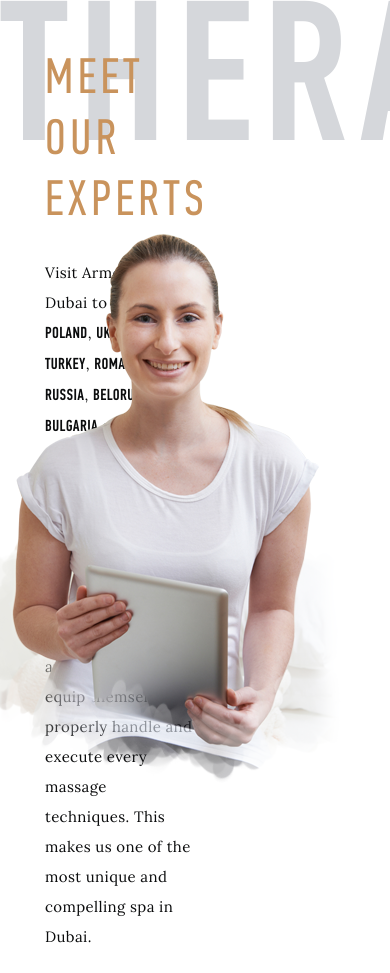
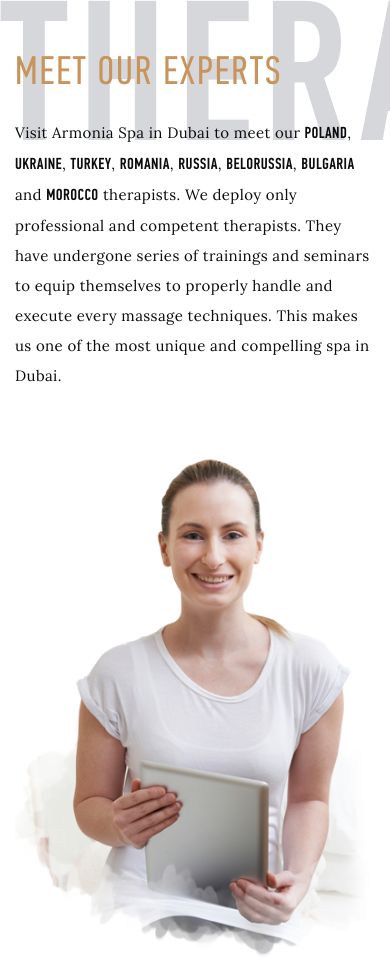
Before and after one commit to geouser/spa, a plain HTML site: page therapists.html in a window 390 px wide. Shown: the part 310-1283 px from the top of the page. Drawn offline with nearby package versions, Linux system fonts and the light colour scheme; some packages are replaced by stand-ins of ours; files that its build step writes are made by us from their sources.

Commit message:
about us + therapists

```diff
--- a/css/scss/04-pages/_page-about-us.scss
+++ b/css/scss/04-pages/_page-about-us.scss
@@ -10,6 +10,12 @@
         text-transform: uppercase;
         font-weight: normal;
         margin-bottom: 25px;
+
+        @media (max-width: 767px) {
+            font-size: 40px;
+            letter-spacing: 0.05em;
+            margin-bottom: 20px;
+        }
     }
 
     .text {
@@ -22,14 +28,38 @@
         padding-right: 8.33%;
         padding-left: 50%;
 
+        @media (max-width: 991px) {
+            padding-right: 0;
+        }
+
+        @media (max-width: 767px) {
+            padding: 0;
+        }
+
         img {
             position: absolute;
             left: 8.33%;
             top: 50%;
+            max-width: 47%;
             -webkit-transform: translateY(-50%);
             -ms-transform: translateY(-50%);
             -o-transform: translateY(-50%);
             transform: translateY(-50%);
+
+            @media (max-width: 991px) {
+                left: 0;
+            }
+
+            @media (max-width: 767px) {
+                position: static;
+                max-width: 100%;
+                display: block;
+                margin: 40px auto 0;
+                -webkit-transform: none;
+                -ms-transform: none;
+                -o-transform: none;
+                transform: none;
+            }
         }
     }
 
@@ -37,14 +67,39 @@
         padding-left: 8.33%;
         padding-right: 50%;
 
+        @media (max-width: 991px) {
+            padding-left: 0;
+        }
+
+        @media (max-width: 767px) {
+            padding: 0;
+        }
+
         img {
             position: absolute;
             right: 8.33%;
             top: 50%;
+            max-width: 47%;
             -webkit-transform: translateY(-50%);
             -ms-transform: translateY(-50%);
             -o-transform: translateY(-50%);
             transform: translateY(-50%);
+
+            @media (max-width: 991px) {
+                right: 0;
+            }
+
+            @media (max-width: 767px) {
+                position: static;
+                max-width: 100%;
+                display: block;
+                margin: 40px auto 0;
+                -webkit-transform: none;
+                -ms-transform: none;
+                -o-transform: none;
+                transform: none;
+            }
+
         }
     }
 }
--- a/css/scss/04-pages/_page-therapists.scss
+++ b/css/scss/04-pages/_page-therapists.scss
@@ -1,11 +1,22 @@
 .therapists-page {
     padding-bottom: 150px;
+
+    @media (max-width: 767px) {
+        padding-bottom: 100px;
+    }
 
     .short-page-content img {
         -webkit-transform: translateY(-57%);
         -ms-transform: translateY(-57%);
         -o-transform: translateY(-57%);
         transform: translateY(-57%);
+
+        @media (max-width: 767px) {
+            -webkit-transform: none;
+            -ms-transform: none;
+            -o-transform: none;
+            transform: none;
+        }
     }
 
     .short-page-content strong {
--- a/therapists.html
+++ b/therapists.html
@@ -74,13 +74,13 @@
 
             <div class="wrapper">
                 <div class="short-page-content right-image">
-                    <img src="images/woman.png" alt="">
-
                     <h3>meet our experts</h3>
 
                     <div class="text">
                         <p>Visit Armonia Spa in Dubai to meet our <strong>POLAND</strong>, <strong>UKRAINE</strong>, <strong>TURKEY</strong>, <strong>ROMANIA</strong>, <strong>RUSSIA</strong>, <strong>BELORUSSIA</strong>, <strong>BULGARIA</strong> and <strong>MOROCCO</strong> therapists. We deploy only professional and competent therapists. They have undergone series of trainings and seminars to equip themselves to properly handle and execute every massage techniques. This makes us one of the most unique and compelling spa in Dubai.</p>
                     </div>
+
+                    <img src="images/woman.png" alt="">
                 </div>
             </div>
         </section>
```
Also changed, not shown: about-us.html (+2 -2 lines).
